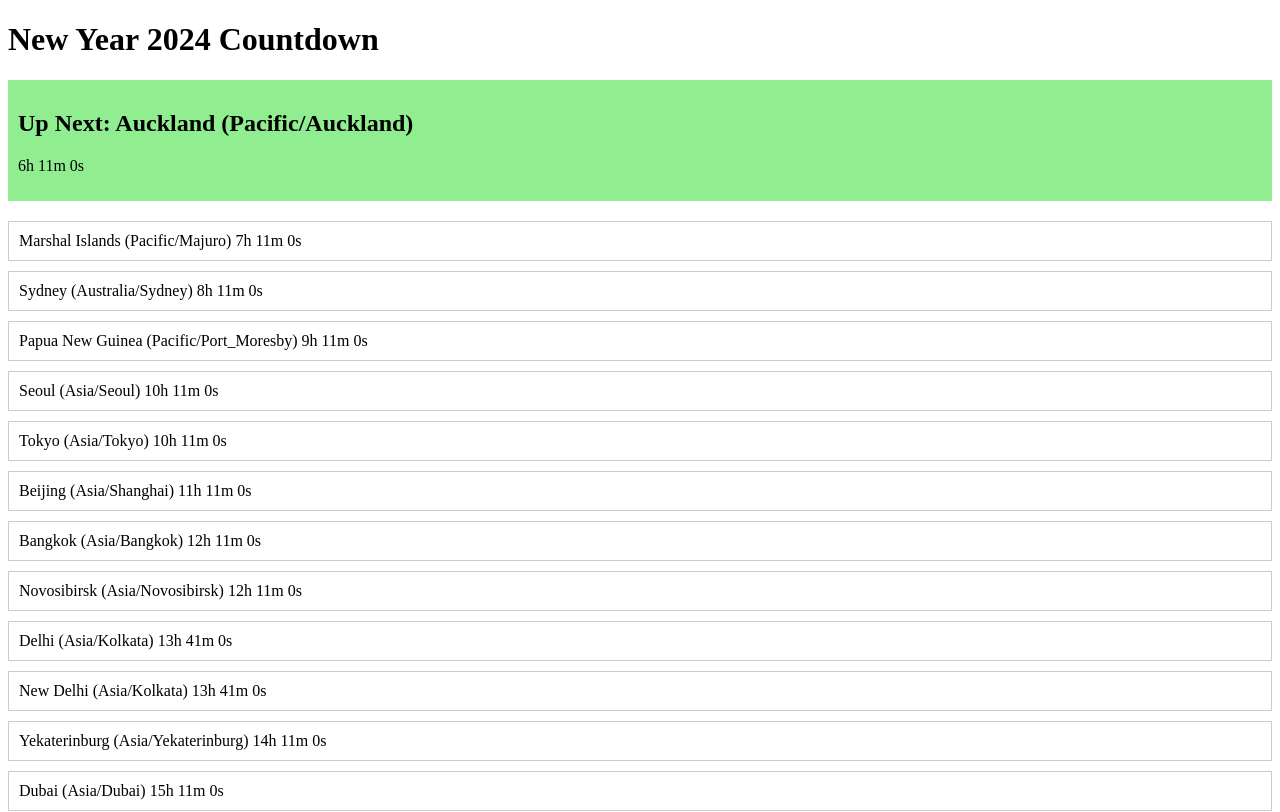
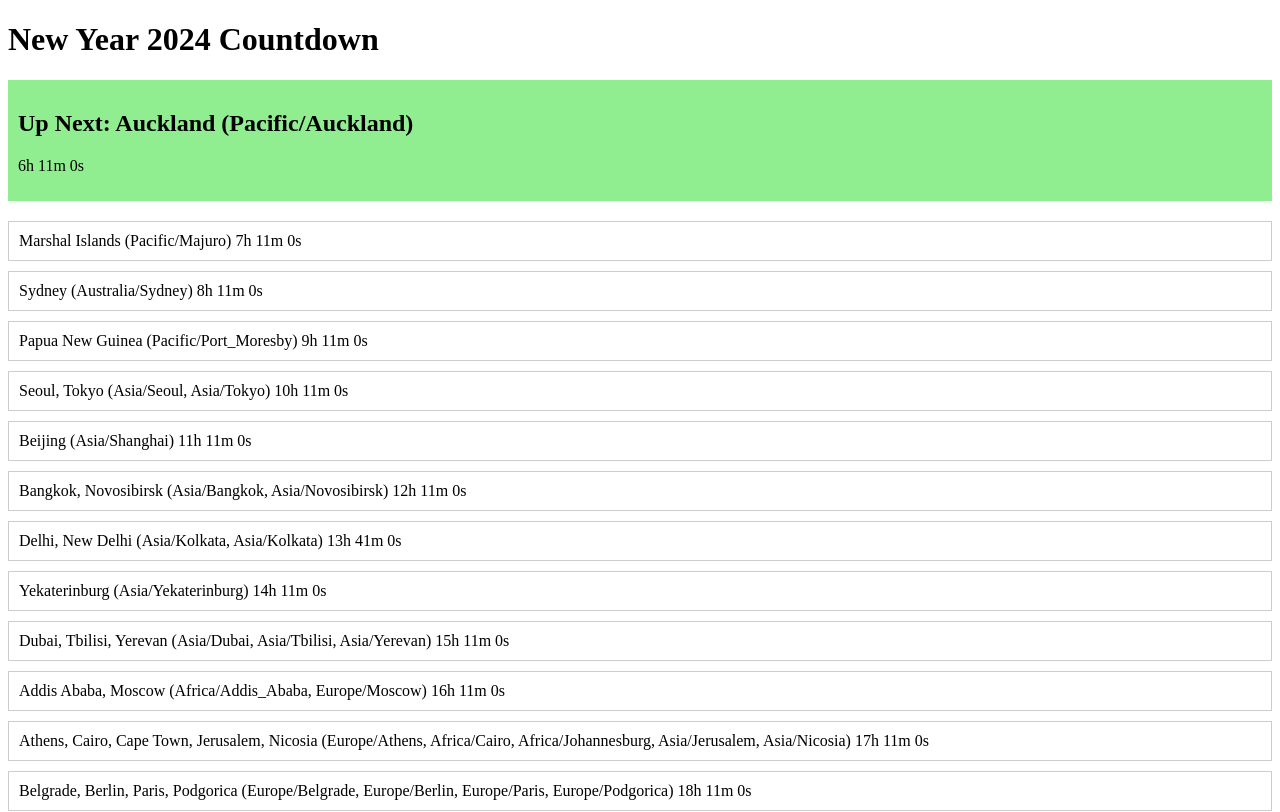
Before and after one commit to Solving-LLC/2024, a Vue app: page / in a window 1280 px wide. Shown: the top 812 px of the page. Built offline with nearby package versions, Linux system fonts and the light colour scheme.

Commit message:
feat<timezones>: merged timezones

```diff
--- a/src/App.vue
+++ b/src/App.vue
@@ -20,7 +20,7 @@
 
 <script>
 import cities from "./cities";
-import { calculateTimeLeftMS, formatTimeLeftString } from "./utils"; // Remove unused import statement
+import { calculateTimeLeftMS, formatTimeLeftString, mergeTimezones } from "./utils"; // Remove unused import statement
 
 export default {
   name: "App",
@@ -51,11 +51,14 @@ export default {
         return (a.name > b.name ? 1 : -1);
       });
   },
+  mergedCities() {
+    return mergeTimezones(this.sortedCities);
+  },
     closestCity() {
-      return this.sortedCities.find((city) => city.timeLeft !== null);
+      return this.mergedCities.find((city) => city.timeLeft !== null);
     },
     otherCities() {
-      return this.sortedCities.filter((city) => city !== this.closestCity);
+      return this.mergedCities.filter((city) => city !== this.closestCity);
     },
   },
 
--- a/src/utils.js
+++ b/src/utils.js
@@ -6,13 +6,31 @@ export function calculateTimeLeftMS(timezone) {
     const difference = newYearLocal.diff(nowLocal);
 
     return {
-        totalMilliseconds: difference,
+        totalMilliseconds: Math.floor(difference / 1000) * 1000,
         formatted: formatTimeLeftString(difference),
     };
 }
 
 
+/* */
 
+export function mergeTimezones(cities) {
+    if (!cities.find((city) => !!city.timeLeft?.totalMilliseconds)) return cities;
+    const left = [...new Set(cities.map((city) => city.timeLeft?.totalMilliseconds))];
+    return left.map((timeLeft) => {
+        const filtered_cities = cities.filter((city) => city?.timeLeft?.totalMilliseconds < timeLeft+1000 && city?.timeLeft?.totalMilliseconds > timeLeft-1000);
+        const merged = {
+            ...filtered_cities[0],
+            timeLeft: {
+                ...filtered_cities[0].timeLeft,
+                formatted: formatTimeLeftString(timeLeft),
+            },
+            name: filtered_cities.map((city) => city.name).join(', '),
+            timezone: filtered_cities.map((city) => city.timezone).join(', '),
+        };
+        return merged;
+    });
+}
 
   export function formatTimeLeft(difference) {
     return {
```
